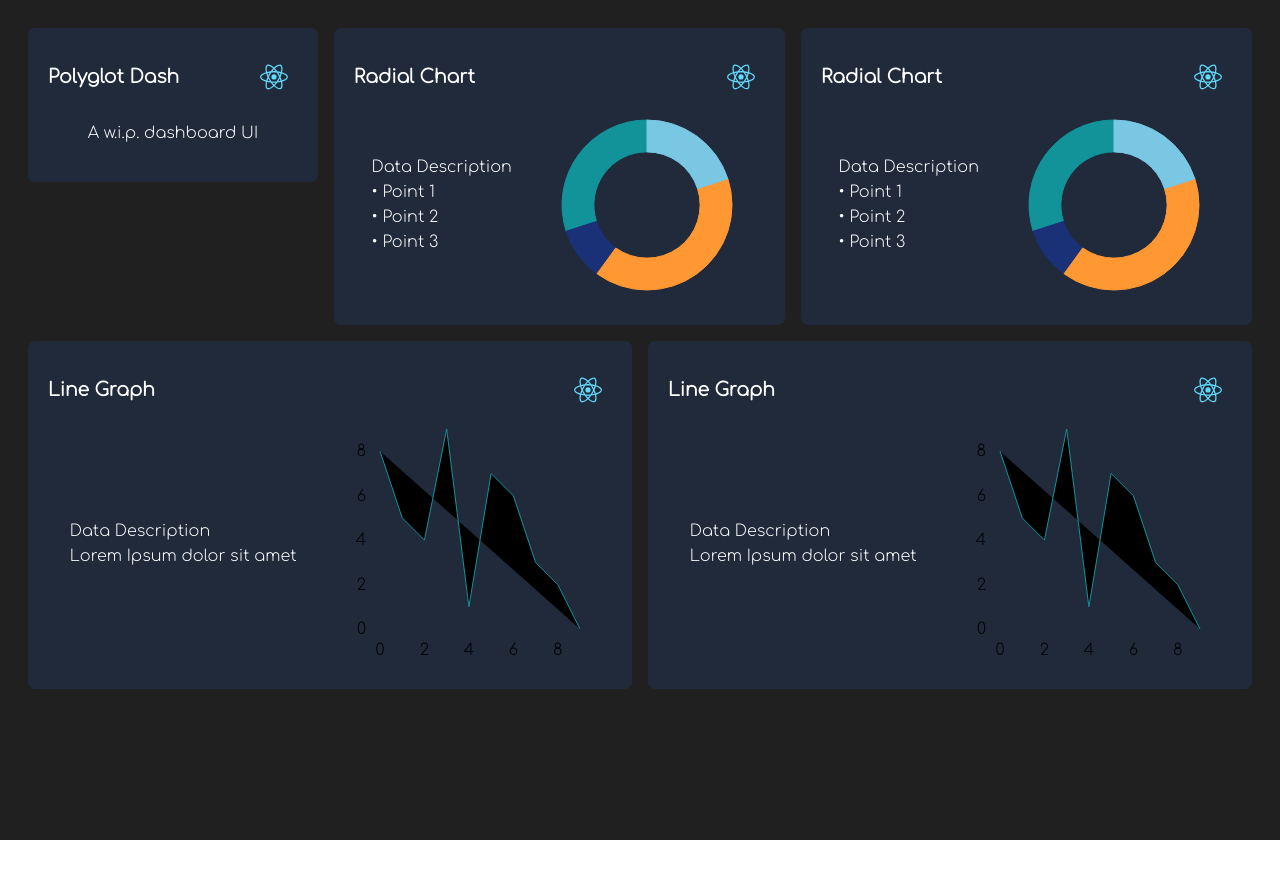
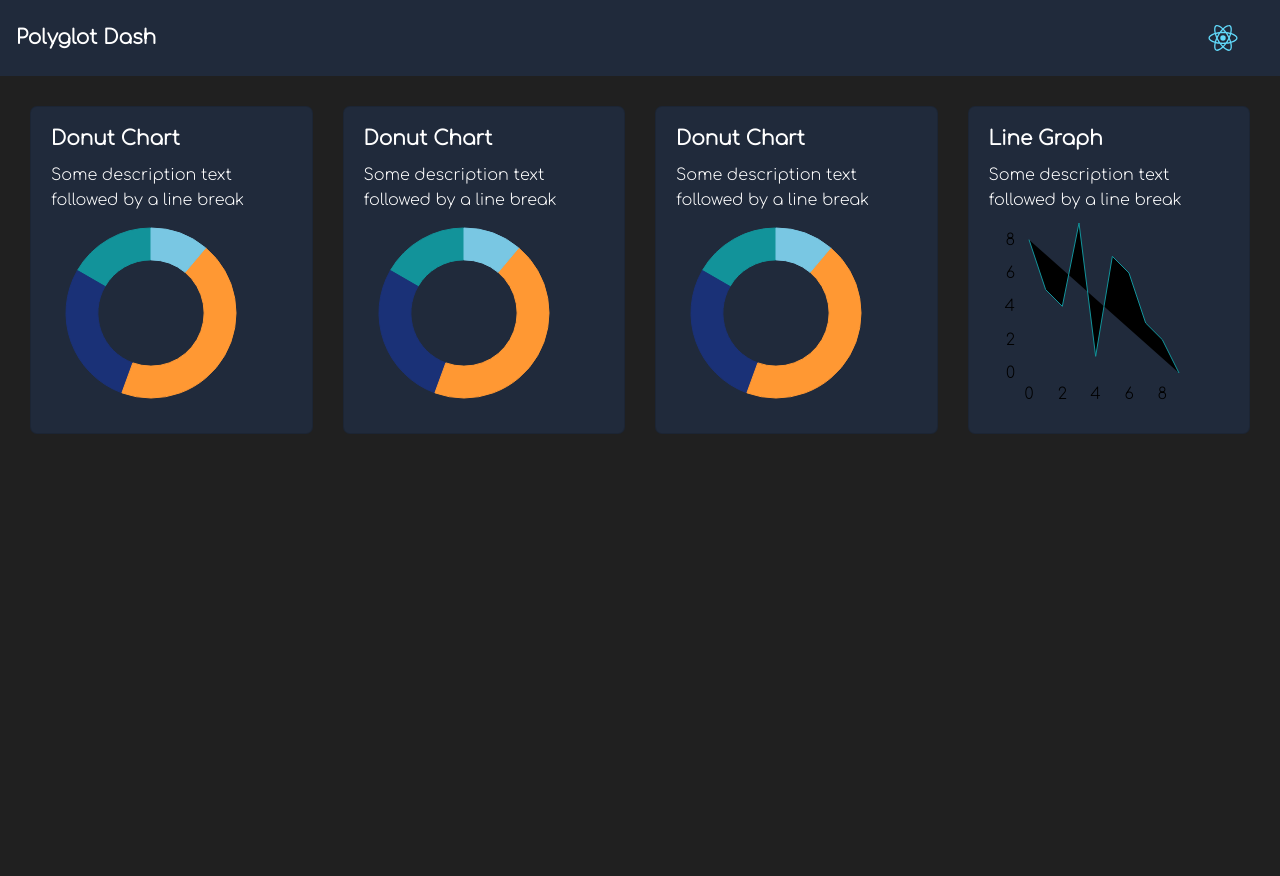
Before and after one commit to sethvm/polyglot-dash, a React (Create React App) app: page / in a window 1280 px wide. Before the commit the page ends 840 px from the top, so only its background shows below. Built offline with nearby package versions, Linux system fonts and the light colour scheme.

Commit message:
rework layout and implement navbar

```diff
--- a/src/App.css
+++ b/src/App.css
@@ -3,18 +3,13 @@
     src: local('Comfortaa'), url('./fonts/Comfortaa-Light.ttf') format('truetype');
 }
 
-.App {
+.wrapper {
     background: #202020;
-    padding: 20px;
-    min-height: 100vh;
+    font-family: 'Comfortaa', sans-serif;
 }
 
-.row {
-    width: 100%;
-    display: flex;
-    align-items: flex-start;
-    align-content: flex-start;
-    flex-flow: row wrap;
-    font-family: 'Comfortaa', sans-serif;
-    margin: 0;
+.dashboard {
+    padding: 30px;
+    min-height: 100vh;
+    min-width: 100%;
 }
--- a/src/App.js
+++ b/src/App.js
@@ -1,60 +1,18 @@
 import React from 'react';
 import './App.css';
-import { Container, Row } from 'react-bootstrap';
+import { Container } from 'react-bootstrap';
 
-import Widget from './components/Widget';
-import DonutChart from './components/DonutChart';
-import LineChart from './components/LineChart';
-
-import Logo from './logo.svg';
+import Navbar from './Navbar';
+import Dash from './Dash';
 
 function App() {
     return(
-        <Container className='App'>
-            <Row>
-                <Widget header='Polyglot Dash' icon={Logo}>
-                    <p>A w.i.p. dashboard UI</p>
-                </Widget>
-                <Widget header='Radial Chart' icon={Logo}>
-                    <p>Data Description
-                        <br/>• Point 1
-                        <br/>• Point 2
-                        <br/>• Point 3
-                    </p>
-                    <DonutChart
-                    width={200}
-                    height={200} />
-                </Widget>
-                <Widget header='Radial Chart' icon={Logo}>
-                    <p>Data Description
-                        <br/>• Point 1
-                        <br/>• Point 2
-                        <br/>• Point 3
-                    </p>
-                    <DonutChart
-                    width={200}
-                    height={200} />
-                </Widget>
-            </Row>
-            <Row>
-                <Widget header='Line Graph' icon={Logo}>
-                    <p>Data Description
-                        <br/>Lorem Ipsum dolor sit amet
-                    </p>
-                    <LineChart
-                    width={250}
-                    height={250} />
-                </Widget>
-                <Widget header='Line Graph' icon={Logo}>
-                    <p>Data Description
-                        <br/>Lorem Ipsum dolor sit amet
-                    </p>
-                    <LineChart
-                    width={250}
-                    height={250} />
-                </Widget>
-            </Row>
-        </Container>
+        <div className='wrapper'>
+            <Navbar />
+            <Container className='dashboard'>
+                <Dash />
+            </Container>
+        </div>
     );
 }
 
--- /dev/null
+++ b/src/Dash.js
@@ -0,0 +1,53 @@
+import React, { Component } from 'react';
+import { Row, Col } from 'react-bootstrap';
+
+import Widget from './components/Widget';
+import DonutChart from './components/DonutChart';
+import LineChart from './components/LineChart';
+
+class Dash extends Component {
+    render() {
+        return(
+            <Row className='row'>
+                <Col lg={3} sm={6}>
+                    <Widget header='Donut Chart'>
+                        Some description text
+                        <br />followed by a line break
+                        <DonutChart
+                        width={200}
+                        height={200} />
+                    </Widget>
+                </Col>
+                <Col lg={3} sm={6}>
+                    <Widget header='Donut Chart'>
+                        Some description text
+                        <br />followed by a line break
+                        <DonutChart
+                        width={200}
+                        height={200} />
+                    </Widget>
+                </Col>
+                <Col lg={3} sm={6}>
+                    <Widget header='Donut Chart'>
+                        Some description text
+                        <br />followed by a line break
+                        <DonutChart
+                        width={200}
+                        height={200} />
+                    </Widget>
+                </Col>
+                <Col lg={3} sm={6}>
+                    <Widget header='Line Graph'>
+                        Some description text
+                        <br />followed by a line break
+                        <LineChart
+                        width={200}
+                        height={200} />
+                    </Widget>
+                </Col>
+            </Row>
+        );
+    }
+}
+
+export default Dash;
--- /dev/null
+++ b/src/Navbar.css
@@ -0,0 +1,12 @@
+.navbar {
+    display: flex;
+    align-items: center;
+    justify-content: space-between;
+    background: #202a3b;
+    color: #ffffff;
+}
+
+.logo {
+    width: 50px;
+    height: 50px;
+}
--- /dev/null
+++ b/src/Navbar.js
@@ -0,0 +1,20 @@
+import React from 'react';
+import Navbar from 'react-bootstrap/Navbar';
+import Logo from './logo.svg';
+
+import './Navbar.css'
+
+function Header() {
+    return (
+        <Navbar className='navbar' variant='dark'>
+            <Navbar.Brand>
+                <strong>Polyglot Dash</strong>
+            </Navbar.Brand>
+            <Navbar.Brand>
+                <img className='logo' src={Logo} alt='logo' />
+            </Navbar.Brand>
+        </Navbar>
+    );
+}
+
+export default Header;
--- a/src/components/DonutChart.js
+++ b/src/components/DonutChart.js
@@ -2,17 +2,21 @@ import React, { Component } from 'react';
 import { RadialChart } from 'react-vis';
 
 class DonutChart extends Component {
+
+    constructor(props) {
+        super(props);
+        this.state = { data: [
+            { angle: 10, radius: 8, innerRadius: 5 },
+            { angle: 40, radius: 8, innerRadius: 5 },
+            { angle: 25, radius: 8, innerRadius: 5 },
+            { angle: 15, radius: 8, innerRadius: 5 }
+        ] };
+    }
+
     render() {
-        const sampleData = [
-            { angle: 20, radius: 8, innerRadius: 5 },
-            { angle: 40, radius: 8, innerRadius: 5 },
-            { angle: 10, radius: 8, innerRadius: 5 },
-            { angle: 30, radius: 8, innerRadius: 5 }
-        ];
-
         return (
             <RadialChart
-            data={sampleData}
+            data={this.state.data}
             width={this.props.width}
             height={this.props.height}/>
         );
--- a/src/components/LineChart.js
+++ b/src/components/LineChart.js
@@ -8,9 +8,9 @@ import { XYPlot,
 
 class LineChart extends Component {
 
-    render() {
-
-        const sampleData = [
+    constructor(props) {
+        super(props);
+        this.state = { data: [
             {x: 0, y: 8},
             {x: 1, y: 5},
             {x: 2, y: 4},
@@ -21,15 +21,17 @@ class LineChart extends Component {
             {x: 7, y: 3},
             {x: 8, y: 2},
             {x: 9, y: 0}
-        ];
+        ]}
+    }
 
+    render() {
         return(
             <XYPlot
             height={this.props.height}
             width={this.props.width}>
                 <VerticalGridLines />
                 <HorizontalGridLines />
-                <LineSeries data={sampleData} />
+                <LineSeries data={this.state.data} />
                 <XAxis />
                 <YAxis />
             </XYPlot>
--- a/src/components/Widget.js
+++ b/src/components/Widget.js
@@ -1,17 +1,21 @@
 import React, { Component } from 'react';
+import Card from 'react-bootstrap/Card';
 
 import '../styles/Widget.css';
 
 class Widget extends Component {
     render() {
         return(
-            <div className='widget'>
-                <div className='header'>
-                    <h3>{this.props.header}</h3>
-                    <img src={this.props.icon} className='logo' alt='logo' />
-                </div>
-                <div className='content'>{this.props.children}</div>
-            </div>
+            <Card className='widget'>
+                <Card.Body>
+                    <Card.Title>
+                        <strong>{this.props.header}</strong>
+                    </Card.Title>
+                    <Card.Text className='content'>
+                        {this.props.children}
+                    </Card.Text>
+                </Card.Body>
+            </Card>
         );
     }
 }
--- a/src/index.css
+++ b/src/index.css
@@ -11,3 +11,19 @@ code {
   font-family: source-code-pro, Menlo, Monaco, Consolas, 'Courier New',
     monospace;
 }
+
+::-webkit-scrollbar {
+    width: 10px;
+}
+
+::-webkit-scrollbar-track {
+    background: #202020;
+}
+
+::-webkit-scrollbar-thumb {
+    background: #202a3b;
+}
+
+::-webkit-scrollbar-thumb:hover {
+    background: #61dafb;
+}
--- a/src/index.js
+++ b/src/index.js
@@ -1,8 +1,9 @@
 import React from 'react';
 import ReactDOM from 'react-dom';
 import './index.css';
+import "bootstrap/dist/css/bootstrap.css";
+
 import App from './App';
-
 import './fonts/Comfortaa-Light.ttf';
 
 ReactDOM.render(<App />, document.getElementById('root'));
--- a/src/styles/Widget.css
+++ b/src/styles/Widget.css
@@ -1,30 +1,15 @@
 .widget {
     width: auto;
     height: auto;
-    padding: 20px;
-    background: #202A3b;
+    background: #202a3b;
     color: #ffffff;
     border-radius: 7px;
-    margin: 8px;
-    flex-grow: 1;
-}
-
-.header {
-    display: flex;
-    flex-flow: row nowrap;
-    align-items: center;
-    justify-content: space-between;
-}
-
-.logo {
-    width: 48px;
-    height: 48px;
 }
 
 .content {
     display: flex;
     flex-flow: row wrap;
-    justify-content: space-around;
+    justify-content: flex-start;
     align-items: center;
     line-height: 25px;
 }
```
